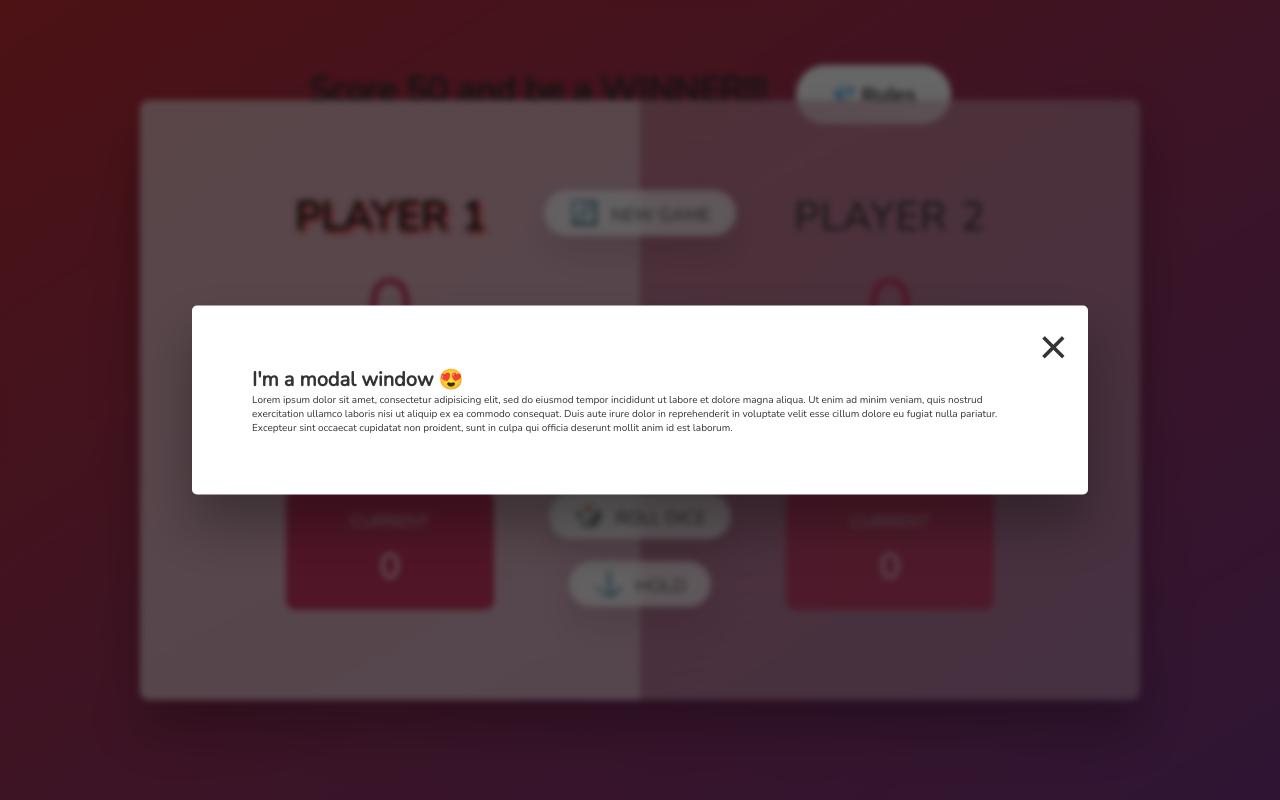
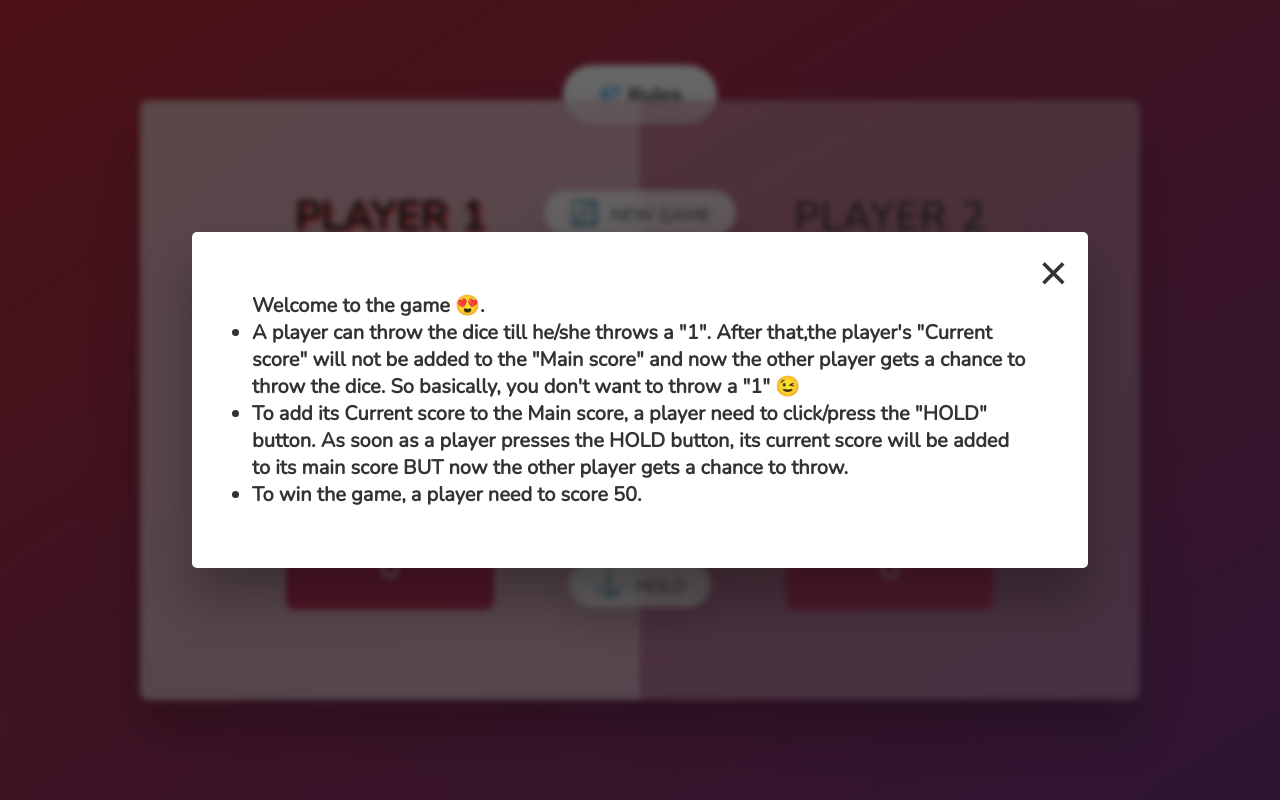
Before and after one commit to sidchopp/rolling-dice, a plain HTML site: page index.html in a window 1280 px wide. Both pictures are taken after a click on the button "💎 Rules". Drawn offline with nearby package versions, Linux system fonts and the light colour scheme.

Commit message:
Rules are included in the rules Modal

```diff
--- a/index.html
+++ b/index.html
@@ -11,16 +11,19 @@
 
 <body>
     <div class='header'>
-        Score 50 and be a WINNER!!!
         <button class='show-modal'>💎 Rules</button>
     </div>
     <div class="modal hidden">
         <button class="close-modal">&times;</button>
-        <h1>I'm a modal window 😍</h1>
-        <p>
-            Lorem ipsum dolor sit amet, consectetur adipisicing elit, sed do eiusmod tempor incididunt ut labore et dolore magna aliqua. Ut enim ad minim veniam, quis nostrud exercitation ullamco laboris nisi ut aliquip ex ea commodo consequat. Duis aute irure dolor
-            in reprehenderit in voluptate velit esse cillum dolore eu fugiat nulla pariatur. Excepteur sint occaecat cupidatat non proident, sunt in culpa qui officia deserunt mollit anim id est laborum.
-        </p>
+        <h1>Welcome to the game 😍.
+            <ul>
+                <li>A player can throw the dice till he/she throws a "1". After that,the player's "Current score" will not be added to the "Main score" and now the other player gets a chance to throw the dice. So basically, you don't want to throw a "1" 😉</li>
+                <li>To add its Current score to the Main score, a player need to click/press the "HOLD" button. As soon as a player presses the HOLD button, its current score will be added to its main score BUT now the other player gets a chance to throw.
+                    </li>
+                <li>To win the game, a player need to score 50.</li>
+            </ul>
+        </h1>
+
     </div>
     <div class="overlay hidden"></div>
 
```
